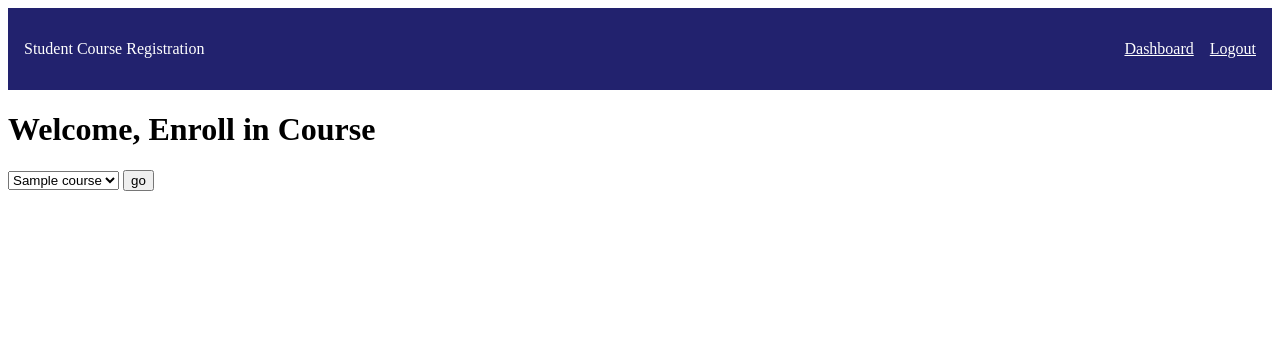
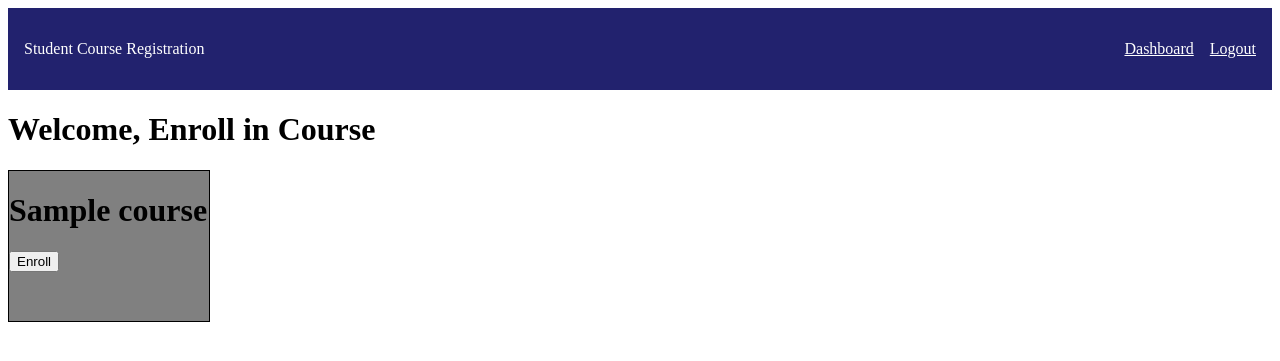
Before and after one commit to siraw21/Student-Course-Registration, a Flask app: page /enrollment in a window 1280 px wide. Shown: the top 361 px of the page. Run offline with Flask 3, Linux system fonts and the light colour scheme; the visitor is signed in with stand-in values (Sample User, id 1); tables that the repository leaves empty hold one stand-in row (values such as "Sample post").

Commit message:
Add enrollment hadler js to avoid reload

```diff
--- a/controllers/enrollment_controller.py
+++ b/controllers/enrollment_controller.py
@@ -1,4 +1,4 @@
-from flask import  Blueprint, render_template, redirect, request, session, url_for
+from flask import  Blueprint, render_template, redirect, request, session, url_for, jsonify
 from models import User
 from services.enrollment_service import enroll_course, list_enrollment_courses, list_enrolled_courses
 
@@ -15,15 +15,18 @@ def enroll():
          result = [course.to_dict() for course in courses]
          return render_template('enroll_course.html', result=result)
       elif request.method == "POST":
-         course_id = request.form.get('course_id')
+         data = request.get_json()
+         # course_id = request.form.get('course_id')
+         course_id = data.get("course_id")
          student_id = session.get('user_id');
 
          enrolled = enroll_course(course_id, student_id)
 
          if enrolled:
-            return redirect(url_for('main.dashboard'))
+            # return redirect(url_for('main.dashboard'))
+            return jsonify({'success': True})
          else:
-             return "Already enrolled"
+             return jsonify({'success': False})
       else:
          return "Error at enroll course"
 
--- a/services/course_service.py
+++ b/services/course_service.py
@@ -11,6 +11,9 @@ def add_course(title, code):
   else:
      return None
 
+def remove_course(code):
+      pass
+
 def list_all_courses():
    courses = Course.query.all()
    return courses
--- /dev/null
+++ b/static/js/enrollmentHandler.js
@@ -0,0 +1,26 @@
+const enrollBtns = document.querySelectorAll(".enroll-btn");
+enrollBtns.forEach((btn) => {
+  btn.addEventListener("click", () => {
+    const id = btn.dataset.id;
+    enroll(id);
+  });
+});
+
+async function enroll(courseId) {
+  const response = await fetch("/enrollment", {
+    method: "POST",
+    headers: {
+      "Content-Type": "application/json",
+    },
+    body: JSON.stringify({
+      course_id: courseId,
+    }),
+  });
+
+  const data = await response.json();
+  if (data.success) {
+    alert("Enrolled successfully");
+  } else {
+    alert("Already enrolled");
+  }
+}
--- a/templates/enroll_course.html
+++ b/templates/enroll_course.html
@@ -2,12 +2,28 @@
 {% block content %}
 <h1>Welcome, Enroll in Course</h1>
 
-<form action="{{url_for('enrollments.enroll')}}" method="POST">
-  <select name="course_id">
-    {% for course in result %}
-    <option value="{{course.id}}">{{course.title}}</option>
-    {% endfor %}
-  </select>
-  <button>go</button>
-</form>
+<div class="card-container" style="display: flex; gap: 1rem; flex-wrap: wrap">
+  {% for course in result %}
+  <div
+    class="card"
+    style="
+      background-color: gray;
+      border: 1px solid black;
+      width: 200px;
+      height: 150px;
+    "
+  >
+    <h1>{{ course.title }}</h1>
+    <input
+      type="hidden"
+      id="course_id"
+      name="course_id"
+      value="{{course.id}}"
+    />
+    <button data-id="{{course.id}}" class="enroll-btn">Enroll</button>
+  </div>
+  {% endfor %}
+</div>
+
+<script src="{{url_for('static', filename='js/enrollmentHandler.js')}}"></script>
 {% endblock %}
```
